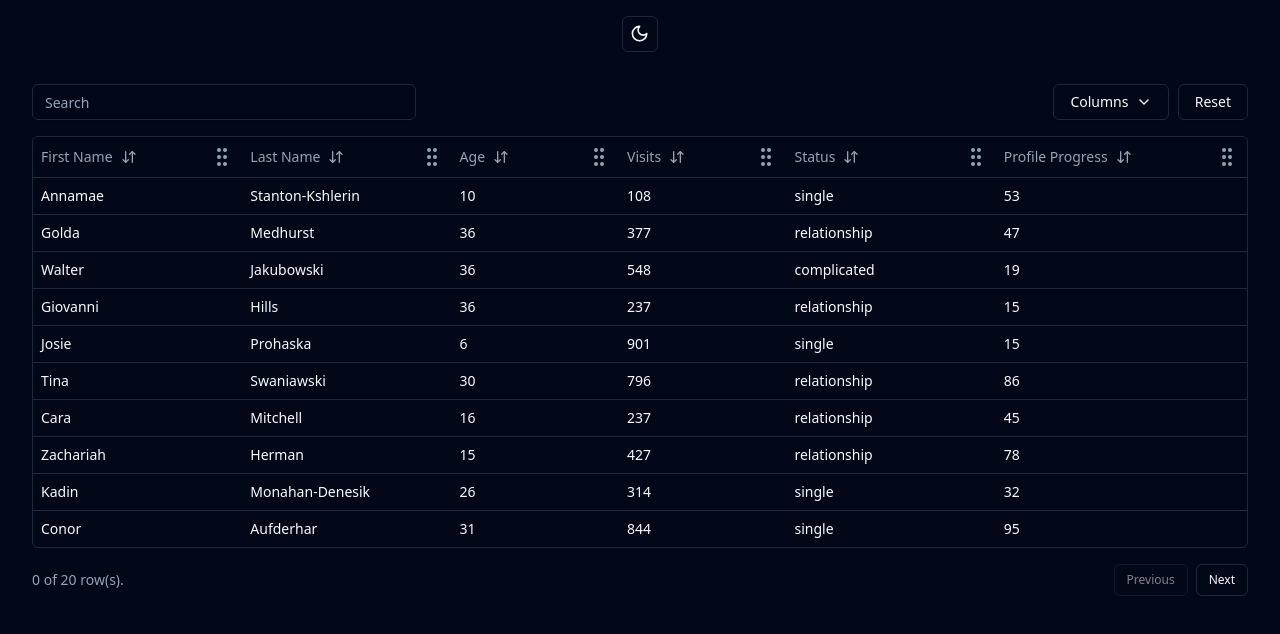
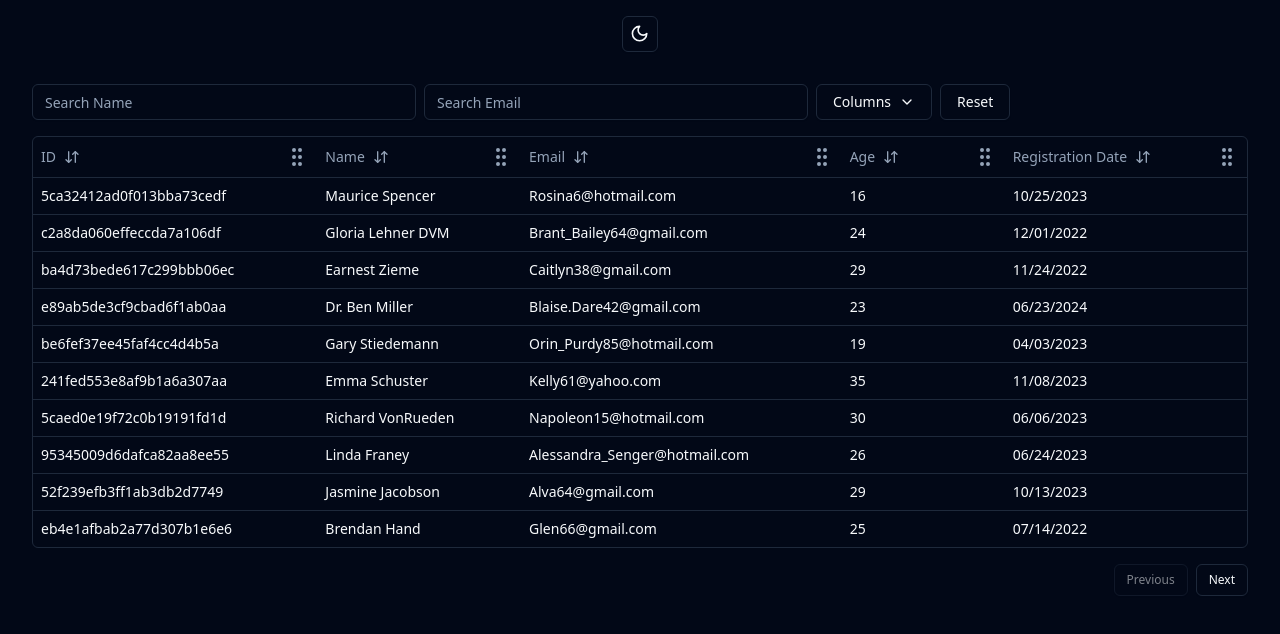
Before and after one commit to Xebec19/literate-bassoon, a React (Vite) app: page / in a window 1280 px wide. Shown: the top 634 px of the page. Built offline with nearby package versions, Linux system fonts and the light colour scheme.

Commit message:
refactor: updated columns

```diff
--- a/src/components/ui/data-table/dnd-table.tsx
+++ b/src/components/ui/data-table/dnd-table.tsx
@@ -13,7 +13,7 @@ import {
   getSortedRowModel,
   useReactTable,
 } from "@tanstack/react-table";
-import { makeData, Person } from "../../../lib/makeData";
+import { makeData, ZodPerson } from "../../../lib/makeData";
 
 // needed for table body level scope DnD setup
 import {
@@ -58,11 +58,13 @@ import {
 } from "lucide-react";
 import { Button } from "../button";
 import { Input } from "../input";
+import { z } from "zod";
+import { format } from "date-fns";
 
 const DraggableTableHeader = ({
   header,
 }: {
-  header: Header<Person, unknown>;
+  header: Header<z.infer<typeof ZodPerson>, unknown>;
 }) => {
   const { attributes, isDragging, listeners, setNodeRef, transform } =
     useSortable({
@@ -134,7 +136,11 @@ const DraggableTableHeader = ({
   );
 };
 
-const DragAlongCell = ({ cell }: { cell: Cell<Person, unknown> }) => {
+const DragAlongCell = ({
+  cell,
+}: {
+  cell: Cell<z.infer<typeof ZodPerson>, unknown>;
+}) => {
   const { isDragging, setNodeRef, transform } = useSortable({
     id: cell.column.id,
   });
@@ -162,45 +168,42 @@ export default function DndTable() {
 
   const [isPending, startTransition] = useTransition();
 
-  const columns = React.useMemo<ColumnDef<Person>[]>(
+  const columns = React.useMemo<ColumnDef<z.infer<typeof ZodPerson>>[]>(
     () => [
       {
-        accessorKey: "firstName",
-        header: () => <span>First Name</span>,
-        cell: (info) => info.getValue(),
-        id: "firstName",
+        accessorKey: "id",
+        header: () => <span>ID</span>,
+        id: "id",
+        size: 120,
+      },
+      {
+        accessorKey: "name",
+        header: () => <span>Name</span>,
+        id: "name",
         size: 150,
       },
       {
-        accessorFn: (row) => row.lastName,
-        cell: (info) => info.getValue(),
-        header: () => <span>Last Name</span>,
-        id: "lastName",
+        accessorKey: "email",
+        header: () => <span>Email</span>,
+        id: "email",
         size: 150,
       },
       {
         accessorKey: "age",
-        header: () => "Age",
+        header: () => <span>Age</span>,
         id: "age",
         size: 120,
       },
       {
-        accessorKey: "visits",
-        header: () => <span>Visits</span>,
-        id: "visits",
+        accessorKey: "registrationDate",
+        header: () => <span>Registration Date</span>,
+        cell: ({ row }) => (
+          <span>
+            {format(new Date(row.getValue("registrationDate")), "MM/dd/yyyy")}
+          </span>
+        ),
+        id: "registrationDate",
         size: 120,
-      },
-      {
-        accessorKey: "status",
-        header: "Status",
-        id: "status",
-        size: 150,
-      },
-      {
-        accessorKey: "progress",
-        header: "Profile Progress",
-        id: "progress",
-        size: 180,
       },
     ],
     []
@@ -262,22 +265,31 @@ export default function DndTable() {
       setColumnOrder(colOrder);
       setSorting([]);
       setColumnVisibility({});
+      table.getColumn("name")?.setFilterValue("");
+      table.getColumn("email")?.setFilterValue("");
     });
   }
 
   return (
     <div className="w-full">
-      <div className="flex items-center py-4">
+      <div className="py-4 flex flex-col space-y-2 md:flex-row md:space-y-0 md:space-x-2">
         <Input
-          placeholder="Search"
-          value={
-            (table.getColumn("firstName")?.getFilterValue() as string) ?? ""
-          }
+          placeholder="Search Name"
+          value={(table.getColumn("name")?.getFilterValue() as string) ?? ""}
           onChange={(event) =>
-            table.getColumn("firstName")?.setFilterValue(event.target.value)
+            table.getColumn("name")?.setFilterValue(event.target.value)
           }
           className="max-w-sm"
         />
+        <Input
+          placeholder="Search Email"
+          value={(table.getColumn("email")?.getFilterValue() as string) ?? ""}
+          onChange={(event) =>
+            table.getColumn("email")?.setFilterValue(event.target.value)
+          }
+          className="max-w-sm"
+        />
+        <div className="space-x-2">
           <DropdownMenu>
             <DropdownMenuTrigger asChild>
               <Button variant="outline" className="ml-auto">
@@ -304,7 +316,7 @@ export default function DndTable() {
                 })}
             </DropdownMenuContent>
           </DropdownMenu>
-        &nbsp;&nbsp;
+
           <Button
             variant={"outline"}
             disabled={isPending}
@@ -312,6 +324,7 @@ export default function DndTable() {
           >
             Reset
           </Button>
+        </div>
       </div>
       <div className="rounded-md border">
         <DndContext
@@ -365,11 +378,6 @@ export default function DndTable() {
         </DndContext>
       </div>
       <div className="flex items-center justify-end space-x-2 py-4">
-        <div className="flex-1 text-sm text-muted-foreground">
-          {table.getFilteredSelectedRowModel().rows.length} of{" "}
-          {table.getFilteredRowModel().rows.length} row(s).
-        </div>
-        <div className="space-x-2">
         <Button
           variant="outline"
           size="sm"
@@ -388,6 +396,5 @@ export default function DndTable() {
         </Button>
       </div>
     </div>
-    </div>
   );
 }
--- a/src/lib/makeData.ts
+++ b/src/lib/makeData.ts
@@ -1,14 +1,13 @@
 import { faker } from "@faker-js/faker";
+import { z } from "zod";
 
-export type Person = {
-  firstName: string;
-  lastName: string;
-  age: number;
-  visits: number;
-  progress: number;
-  status: "relationship" | "complicated" | "single";
-  subRows?: Person[];
-};
+export const ZodPerson = z.object({
+  id: z.string(),
+  name: z.string(),
+  email: z.string(),
+  age: z.number(),
+  registrationDate: z.date(),
+});
 
 const range = (len: number) => {
   const arr: number[] = [];
@@ -18,28 +17,22 @@ const range = (len: number) => {
   return arr;
 };
 
-const newPerson = (): Person => {
+const newPerson = (): z.infer<typeof ZodPerson> => {
   return {
-    firstName: faker.person.firstName(),
-    lastName: faker.person.lastName(),
-    age: faker.number.int(40),
-    visits: faker.number.int(1000),
-    progress: faker.number.int(100),
-    status: faker.helpers.shuffle<Person["status"]>([
-      "relationship",
-      "complicated",
-      "single",
-    ])[0]!,
+    id: faker.database.mongodbObjectId(),
+    name: faker.person.fullName(),
+    email: faker.internet.email(),
+    age: faker.number.int({ min: 16, max: 40 }),
+    registrationDate: faker.date.past({ years: 2 }),
   };
 };
 
 export function makeData(...lens: number[]) {
-  const makeDataLevel = (depth = 0): Person[] => {
+  const makeDataLevel = (depth = 0): z.infer<typeof ZodPerson>[] => {
     const len = lens[depth]!;
-    return range(len).map((d): Person => {
+    return range(len).map((): z.infer<typeof ZodPerson> => {
       return {
         ...newPerson(),
-        subRows: lens[depth + 1] ? makeDataLevel(depth + 1) : undefined,
       };
     });
   };
```
Lines whose indentation alone changed are shown as unchanged.
